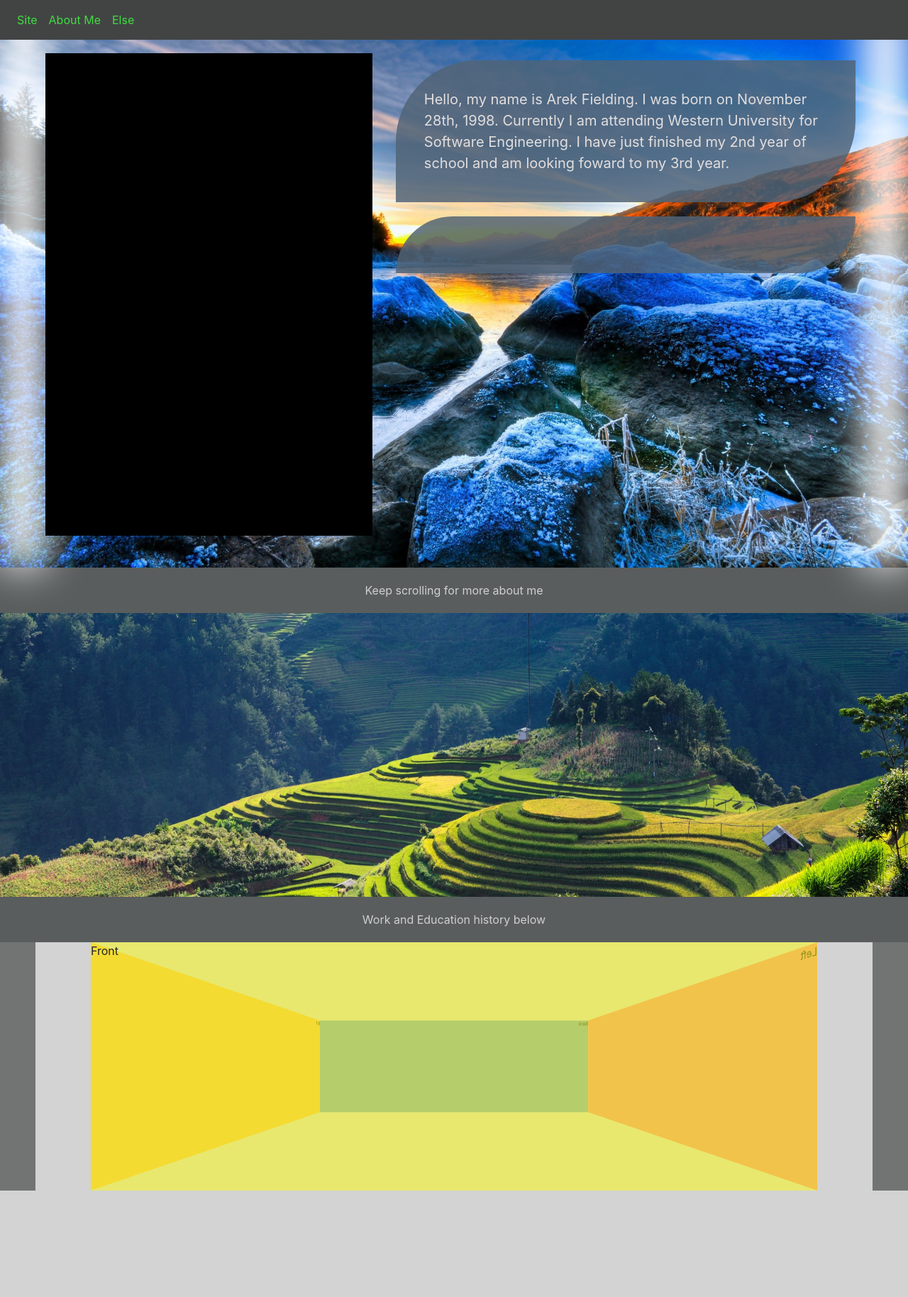
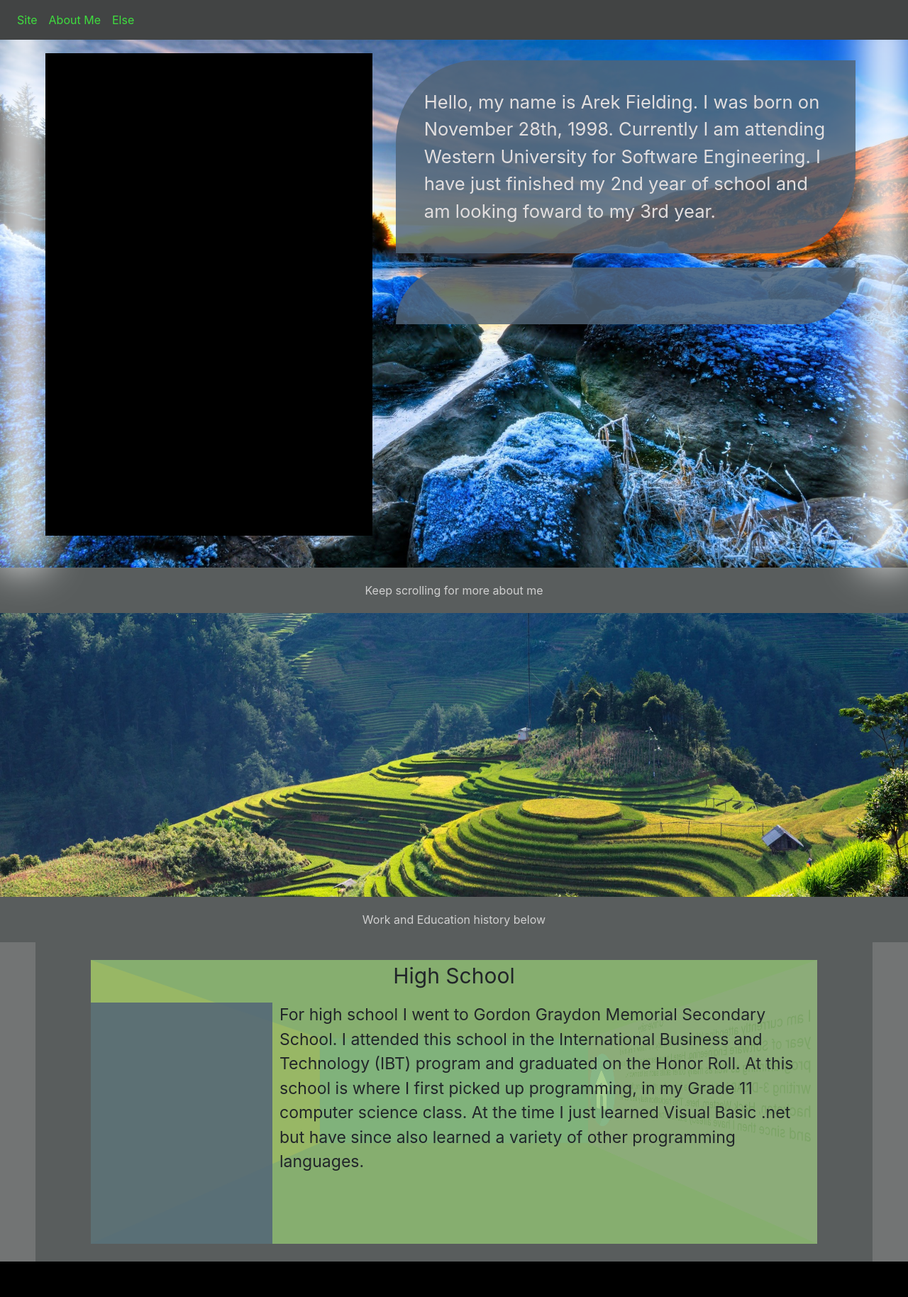
Before and after one commit to Earleking/Profile-Site, a Flask app: page /aboutMe in a window 1280 px wide. Shown: the whole page at 71% size. After the commit the page ends 1778 px from the top, so only its background shows below. Run offline with Flask 2, Linux system fonts and the light colour scheme; some libraries are stand-ins or nearby versions.

Commit message:
cube values updated

```diff
--- a/static/css/aboutMeStyle.css
+++ b/static/css/aboutMeStyle.css
@@ -6,6 +6,28 @@
     background-color: black;
     min-height: 500px;
     display: inline-block;
+}
+
+.highschool-face {
+    display: grid;
+    grid-template-areas:
+    'header header header header header'
+    'img img text text text';
+    grid-template-columns: 20% 5% 20% 20% 35%;
+    grid-template-rows: 15% 85%;
+    background-color: rgba(145, 196, 117, 0.8);
+}
+
+.university-face {
+    display: grid;
+    grid-template-areas:
+    'header header header'
+    'text text text'
+    'text text text';
+    grid-template-columns: 33% 33% 34%;
+    grid-template-rows: 15% 42% 43%;
+    background-color: rgba(147, 75, 172, 0.59);
+
 }
 
 .profile-section {
@@ -25,7 +47,9 @@
     min-height: 500px;
     display: inline-block;
     padding: 10px;
-    font-size: 20px;
+    font-size: 2vw;
+    /* font-size: 20px; */
+    font-size-adjust: unset;
 }
 
 
@@ -47,9 +71,40 @@
 }
 
 .bar-button {
-    height: 350px;
+    height: 100%;
     background-color: #727474;
-    width: 50px;
+    max-width: 50px;
+    width: 5vw;
     position: absolute;
     display: inline-block;
 }
+
+.bar-button:hover {
+    cursor: pointer;
+}
+
+.c-title {
+    grid-area: header;
+    font-size: 30px;
+    text-align: center;
+}
+.c-image {
+    grid-area: img;
+    background-color: #516477d7;
+    width: 100%;
+    background-size: contain;
+    background-repeat: no-repeat;
+    background-position: center;
+}
+.c-text {
+    grid-area: text;
+    font-size: 1.8vw;
+    margin-left: 10px;
+    margin-right: 10px;
+}
+
+.work-edu-section {
+    width: 100%;
+    background-color: lightgray;
+    display: relative;
+}
--- a/static/css/cubeStyle.css
+++ b/static/css/cubeStyle.css
@@ -1,6 +1,6 @@
 :root {
     --face-width: 80vw;
-    --face-height: 350px;
+    --face-height: 400px;
 }
 
 .cube-scene {
@@ -10,6 +10,8 @@
     height: var(--face-height);
     position: relative;
     margin: auto;
+    padding-top: 25px;
+    padding-bottom: 25px;
 }
 .cube {
     width: 100%;
@@ -24,10 +26,11 @@
     position: absolute;
     width: var(--face-width);
     height: var(--face-height);
+    overflow: auto;
 }
 
 .cube-face-front{
-    background-color: rgba(255, 255, 0, 0.473);
+    /* background-color: rgba(255, 255, 0, 0.473); */
     -webkit-transform: rotateY(0deg) translateZ(calc(var(--face-width) / 2));
     -moz-transform: rotateY(0deg) translateZ(calc(var(--face-width) / 2));
     -ms-transform: rotateY(0deg) translateZ(calc(var(--face-width) / 2));
@@ -42,15 +45,15 @@
     -o-transform: rotateY(180deg) translateZ(calc(var(--face-width) / 2));
     transform: rotateY(180deg) translateZ(calc(var(--face-width) / 2));
 }
-.cube-face-left {
-    background-color: rgba(255, 62, 62, 0.459);
+.cube-face-right {
+    /* background-color: rgba(255, 62, 62, 0.459); */
     -webkit-transform: rotateY(90deg) translateZ(calc(var(--face-width) / 2));
     -moz-transform: rotateY(90deg) translateZ(calc(var(--face-width) / 2));
     -ms-transform: rotateY(90deg) translateZ(calc(var(--face-width) / 2));
     -o-transform: rotateY(90deg) translateZ(calc(var(--face-width) / 2));
     transform: rotateY(90deg) translateZ(calc(var(--face-width) / 2));
 }
-.cube-face-right {
+.cube-face-left {
     background-color: rgba(255, 166, 0, 0.548);
     -webkit-transform: rotateY(-90deg) translateZ(calc(var(--face-width) / 2));
     -moz-transform: rotateY(-90deg) translateZ(calc(var(--face-width) / 2));
@@ -88,14 +91,14 @@
     -o-transform: translateZ(calc(var(--face-width) / 2 * -1)) rotateY(180deg);
     transform: translateZ(calc(var(--face-width) / 2 * -1)) rotateY(180deg);
 }
-.cube-show-left {
+.cube-show-right {
     -webkit-transform: translateZ(calc(var(--face-width) / 2 * -1)) rotateY(90deg);
     -moz-transform: translateZ(calc(var(--face-width) / 2 * -1)) rotateY(90deg);
     -ms-transform: translateZ(calc(var(--face-width) / 2 * -1)) rotateY(90deg);
     -o-transform: translateZ(calc(var(--face-width) / 2 * -1)) rotateY(90deg);
     transform: translateZ(calc(var(--face-width) / 2 * -1)) rotateY(90deg);
 }
-.cube-show-right {
+.cube-show-left {
     -webkit-transform: translateZ(calc(var(--face-width) / 2 * -1)) rotateY(-90deg);
     -moz-transform: translateZ(calc(var(--face-width) / 2 * -1)) rotateY(-90deg);
     -ms-transform: translateZ(calc(var(--face-width) / 2 * -1)) rotateY(-90deg);
--- a/static/js/cube.js
+++ b/static/js/cube.js
@@ -41,10 +41,11 @@
             if(i == 3){
                 i = -1;
             }
-            // console.log((i - 1) % (sideListInNormal.length + 1));
-            newClass = newClass + sideListInNormal[(i + 1) % (sideListInNormal.length + 1)];
+            console.log(i);
+            console.log((i + 1));
+            newClass = newClass + sideListInNormal[(+i + +1) % (sideListInNormal.length + 1)];
             cube.classList.add(newClass);
-            // console.log(newClass);
+            console.log(newClass);
             return;
         }
     }
--- /dev/null
+++ b/static/js/template.js
@@ -0,0 +1,5 @@
+var siteWidth = 1280;
+var scale = screen.width / siteWidth
+console.log(screen.width);
+console.log(scale);
+document.querySelector('meta[name="viewport"]').setAttribute('content', 'width='+siteWidth+', initial-scale='+scale+'');
--- a/templates/aboutMe.html
+++ b/templates/aboutMe.html
@@ -42,22 +42,44 @@
     Work and Education history below
 </div>
 
-<div style="height: 500px; width: 100%; background-color: lightgray;">
+<div style="work-edu-section">
     <div class="bar-button" onclick="rotateLeft()" style="left: 0;"></div>
     <div class="bar-button" onclick="rotateRight()" style="right: 0;"></div>
 
     <div class="cube-scene">
         <div class="cube cube-show-front" id="cube">
-            <div class="cube-face cube-face-front">Front</div>
-            <div class="cube-face cube-face-left">Left</div>
-            <div class="cube-face cube-face-right">Right</div>
+            <!-- Cube faces -->
+            <div class="cube-face cube-face-front highschool-face">
+                <div class="c-title">High School</div>
+                <div class="c-image"></div>
+                <div class="c-text">
+                    For high school I went to Gordon Graydon Memorial Secondary School. I attended this school in
+                    the International Business and Technology (IBT) program and graduated on the Honor Roll. At this school
+                    is where I first picked up programming, in my Grade 11 computer science class. At the time I just learned
+                    Visual Basic .net but have since also learned a variety of other programming languages.
+                </div>
+            </div>
+            <div class="cube-face cube-face-left ">
+            </div>
+
+            <div class="cube-face cube-face-right university-face">
+                <div class="c-title">University</div>
+                <!-- <div class="c-image" style="background-image: url(/static/images/icon.png); background-color: transparent;"></div> -->
+                <div class="c-text">
+                    <img src="/static/images/icon.png" alt="" style="width: 30%; max-width: 250px; margin: 10px;" align="right">
+                    I am currently attending Western University. I am now in my third year of Software Engineering. Here
+                    I have learned a lot more about programming as well as many other skills such as teamwork, writing
+                    3-D CAD just to name a few. I also attended my first hackaton, Hack Western, here. This hackathon
+                    really inspired me and since then I have already attended two others.
+                </div>
+            </div>
             <div class="cube-face cube-face-back">Back</div>
             <!-- <div class="cube-face cube-face-top">Top</div>
             <div class="cube-face cube-face-bottom">Bottom</div> -->
         </div>
+    </div>
+    <div style="height: 50px"></div>
 
-    </div>
-    <div style="height: 100px; width: 100xp;" onclick="rotateLeft()"></div>
 </div>
 
 {% endblock %}
--- a/templates/template.html
+++ b/templates/template.html
@@ -8,7 +8,7 @@
     <meta name="viewport" content="width=device-width, initial-scale=1">
     <link rel="stylesheet" type="text/css" media="screen" href="/static/css/bootstrap-css/bootstrap.css" />
     <link rel="stylesheet" type="text/css" media="screen" href="/static/css/templateStyle.css" />
-
+    <!-- <script src="/static/js/template.js"></script> -->
 </head>
 <body>
     <!-- Display Flask flash messages -->
```
Also changed, not shown: static/images/icon.png (added).
